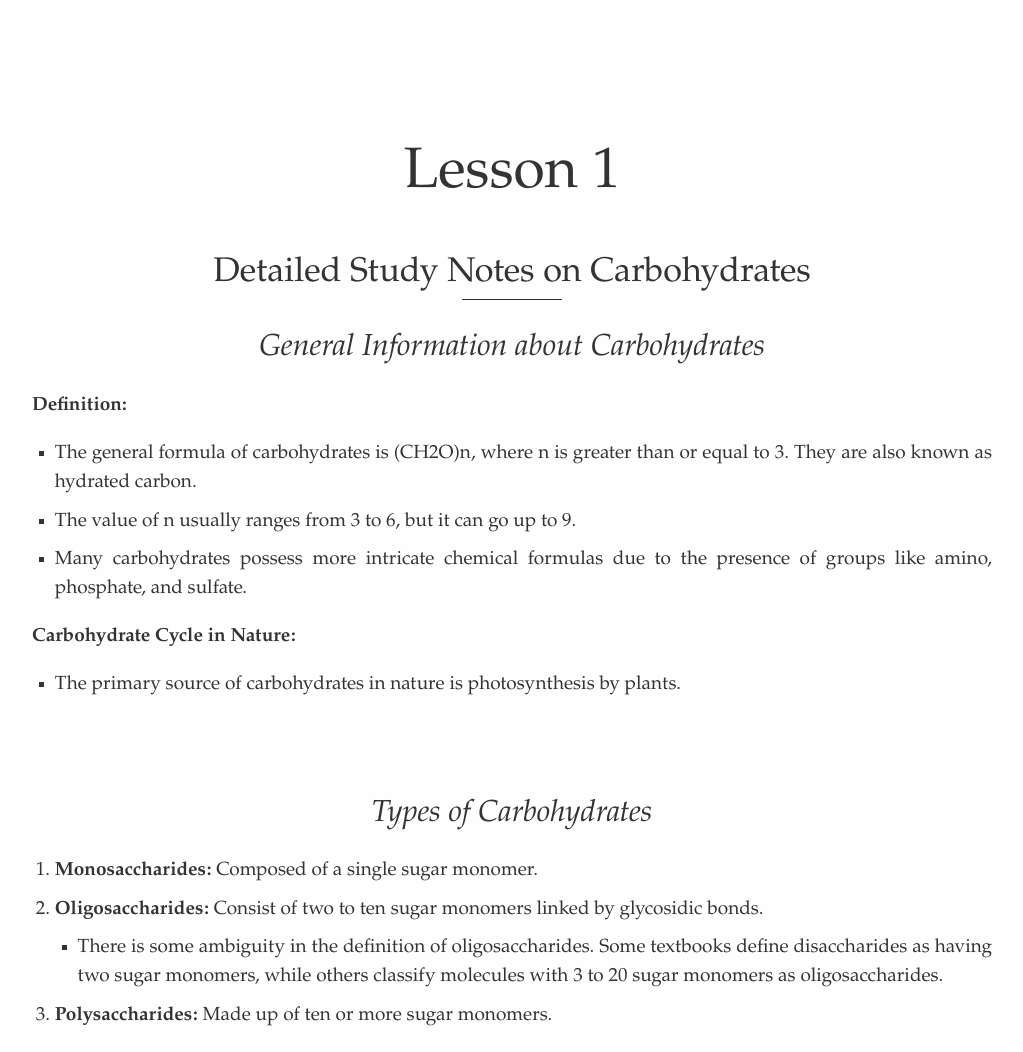
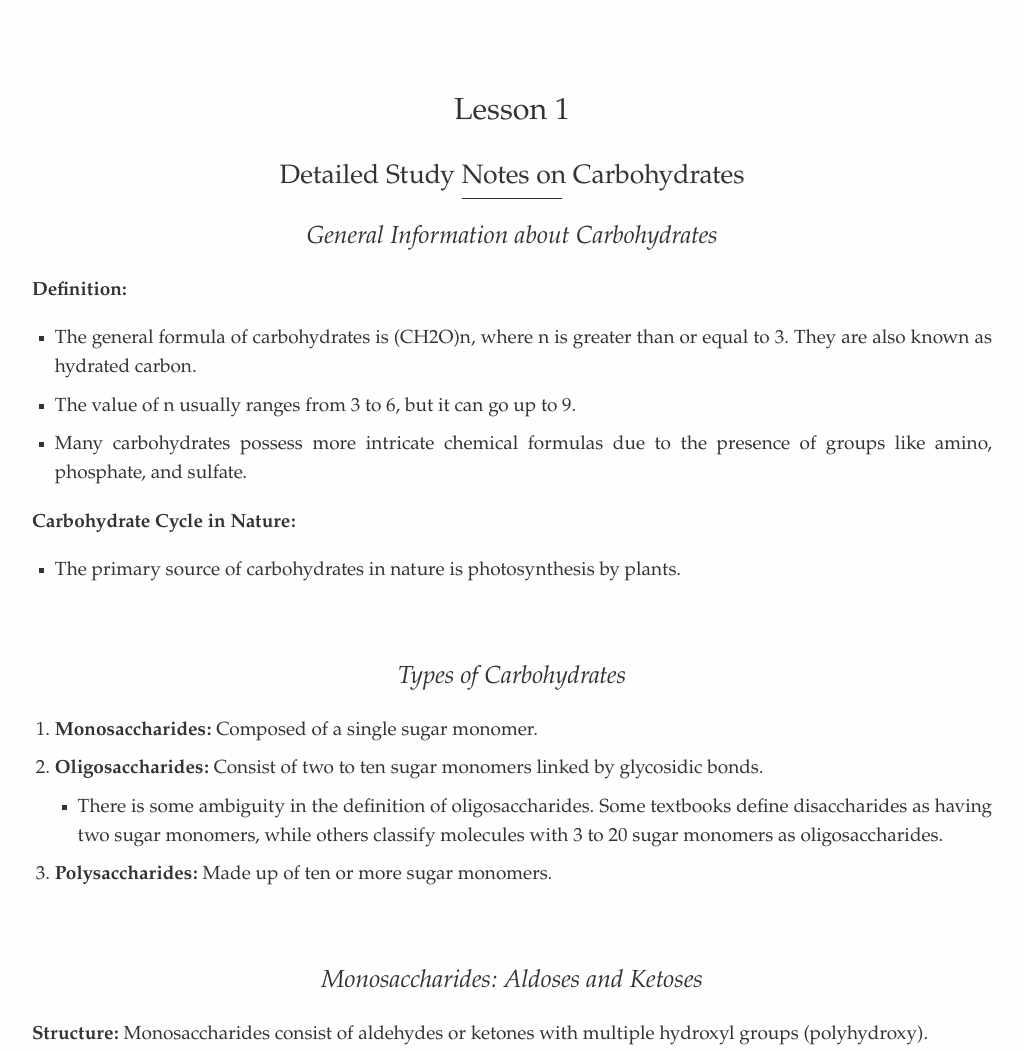
Before and after one commit to jedieason/vol4, a plain HTML site: page index.html in a window 1280 px wide. Shown: the top 1052 px of the page, without its empty margins (128-1151 px from the left). Drawn offline with Linux system fonts and the light colour scheme.

Commit message:
Update index.html

```diff
--- a/index.html
+++ b/index.html
@@ -35,11 +35,11 @@ input[type="checkbox"], input[type="radio"] { line-height: normal; padding: 0px;
 p { line-height: inherit; }
 h1, h2, h3, h4, h5, h6 { break-after: avoid-page; break-inside: avoid; orphans: 4; }
 p { orphans: 4; }
-h1 { font-size: 2rem; }
-h2 { font-size: 1.8rem; }
-h3 { font-size: 1.6rem; }
-h4 { font-size: 1.4rem; }
-h5 { font-size: 1.2rem; }
+h1 { font-size: 1.5rem; }
+h2 { font-size: 1.4rem; }
+h3 { font-size: 1.3rem; }
+h4 { font-size: 1.2rem; }
+h5 { font-size: 1.1rem; }
 h6 { font-size: 1rem; }
 .md-math-block, .md-rawblock, h1, h2, h3, h4, h5, h6, p { margin-top: 1rem; margin-bottom: 1rem; }
 .hidden { display: none; }
@@ -251,7 +251,7 @@ h1 {
 }
 
 h1 {
-	font-size:3em;
+	font-size:1.6em;
 }
 
 h2 {
```
